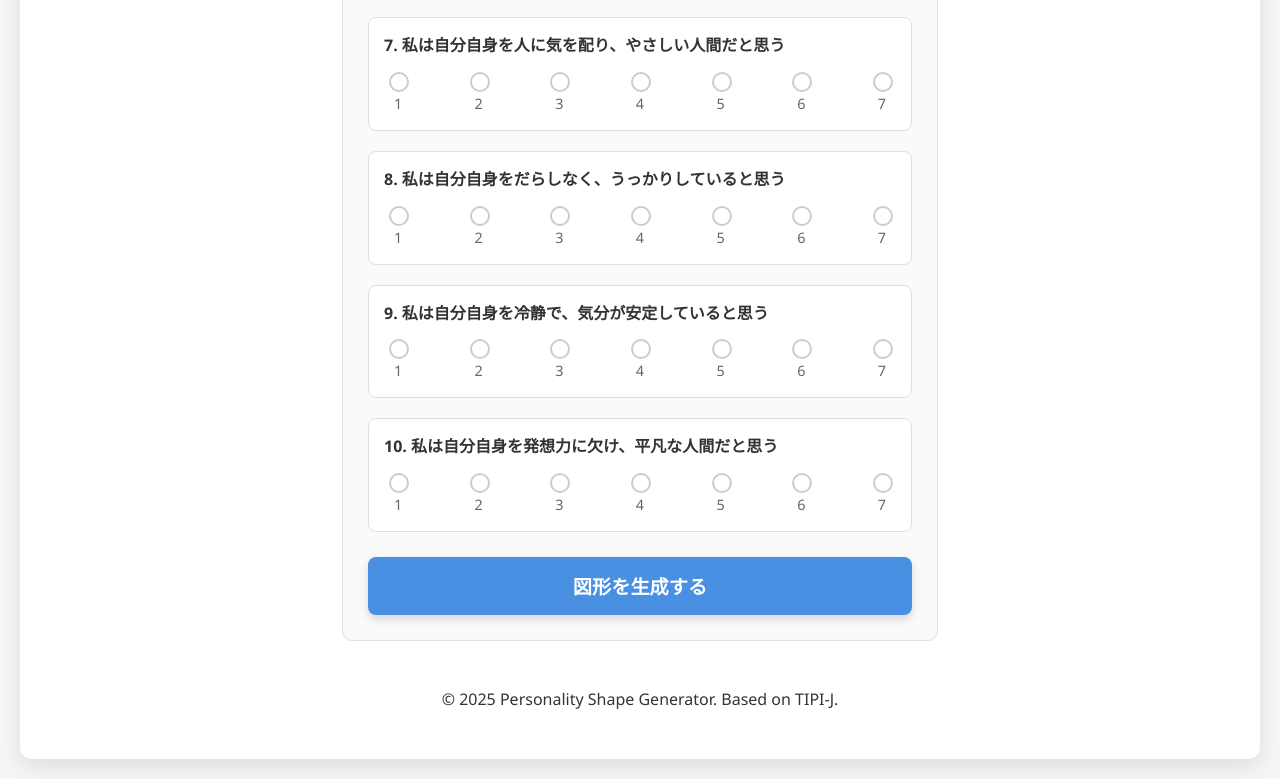
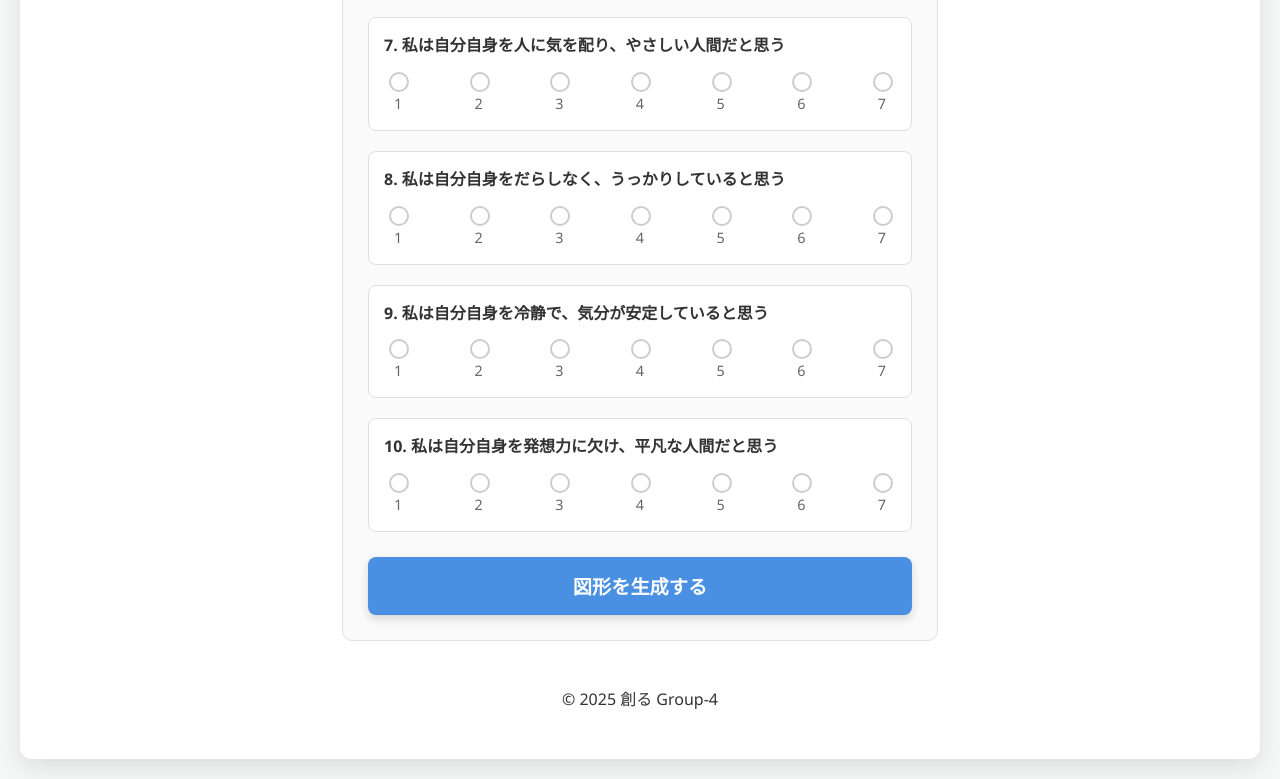
Before and after one commit to kosora623/seikaku-zukei, a plain HTML site: page index.html in a window 1280 px wide. Shown: the part 1341-2120 px from the top of the page. Drawn offline with nearby package versions, Linux system fonts and the light colour scheme.

Commit message:
フッター修正

```diff
--- a/index.html
+++ b/index.html
@@ -102,7 +102,7 @@
         </main>
 
         <footer>
-            <p>&copy; 2025 Personality Shape Generator. Based on TIPI-J.</p>
+            <p>&copy; 2025 創る Group-4</p>
         </footer>
     </div>
     <!-- Three.jsライブラリとOrbitControlsをCDNから読み込む -->
```
